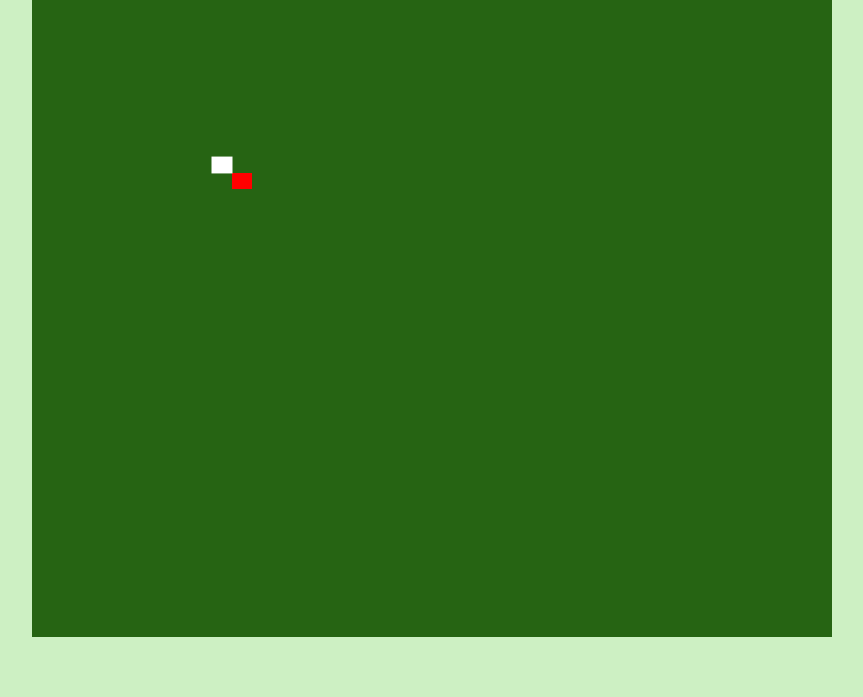
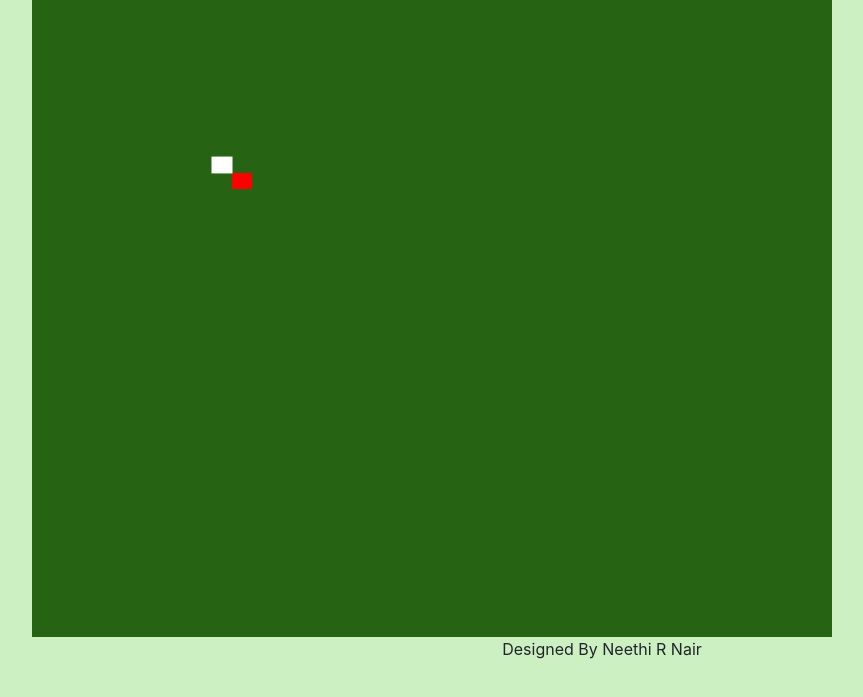
Before and after one commit to NeethiRNair/Snake-Game, a plain HTML site: page index.html in a window 1280 px wide. Shown: the part 103-800 px from the top of the page, without its empty margins (38-901 px from the left). Drawn offline with nearby package versions, Linux system fonts and the light colour scheme.

Commit message:
Update index.html

```diff
--- a/index.html
+++ b/index.html
@@ -29,6 +29,12 @@
             <div class="row">
                 <canvas id="game" width="800" height="800" class="gameBoard"></canvas>
             </div>
+            <div class="row footer">
+                <div class="col-xs-12 col-md-12">
+                    <div class="text-center">Designed By Neethi R Nair</div>
+                </div>
+            </div>
+
         </div>
 
 
```
